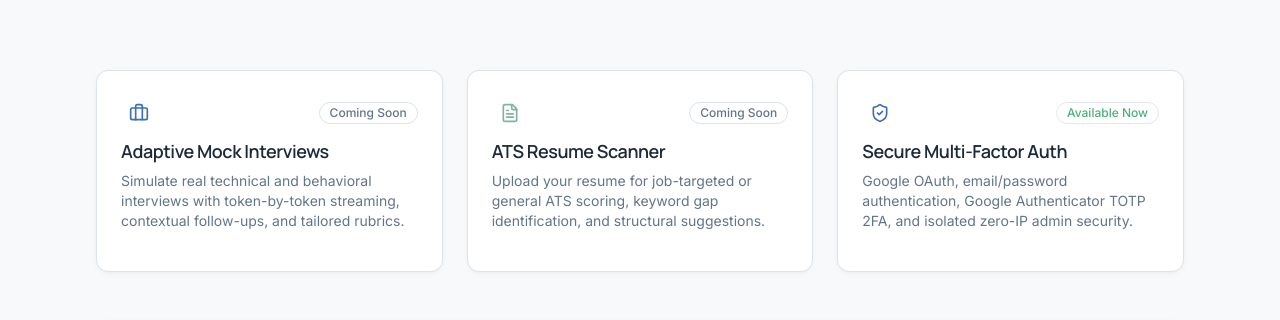
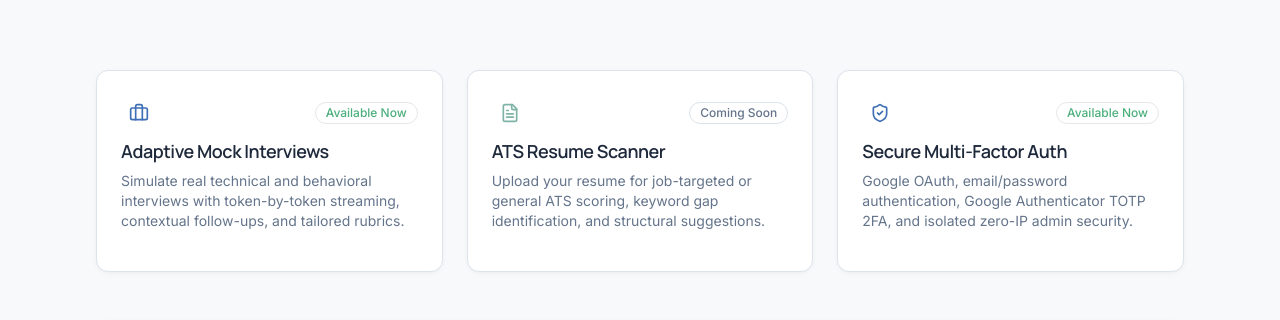
Before and after one commit to Hassanabbas006/ai-intweview-preparation-assistant, a Next.js app: page / in a window 1280 px wide. Shown: the part 453-773 px from the top of the page. Built offline with nearby package versions, Linux system fonts and the light colour scheme.

Commit message:
feat: update mock interview cards to Available Now across homepage and dashboard

```diff
--- a/app/dashboard/page.tsx
+++ b/app/dashboard/page.tsx
@@ -126,7 +126,7 @@ export default function UserDashboardPage() {
                   <CardTitle className="text-base flex items-center gap-2">
                     <Briefcase className="w-4 h-4 text-primary" /> Mock Interview Engine
                   </CardTitle>
-                  <Badge variant="neutral">Coming Soon</Badge>
+                  <Badge variant="success">Available Now</Badge>
                 </div>
                 <CardDescription>
                   Interactive AI-led technical & behavioral interviews with real-time feedback.
@@ -134,7 +134,7 @@ export default function UserDashboardPage() {
               </CardHeader>
               <CardFooter className="pt-2">
                 <Link href="/interview" className="w-full">
-                  <Button variant="outline" size="sm" className="w-full text-xs">
+                  <Button variant="primary" size="sm" className="w-full text-xs shadow-soft">
                     Open Interview Hub
                   </Button>
                 </Link>
--- a/app/page.tsx
+++ b/app/page.tsx
@@ -84,20 +84,22 @@ export default function Home() {
 
         {/* Feature Cards */}
         <div className="grid grid-cols-1 md:grid-cols-3 gap-6 pt-4">
-          <Card className="hover:border-primary/40 transition-colors shadow-soft">
+          <Link href="/interview" className="block group">
+            <Card className="h-full hover:border-primary transition-all shadow-soft group-hover:shadow-md">
               <CardHeader>
                 <div className="flex items-center justify-between">
-                <div className="p-2 rounded-input bg-primary/10 text-primary w-fit">
+                  <div className="p-2 rounded-input bg-primary/10 text-primary w-fit group-hover:bg-primary group-hover:text-white transition-colors">
                     <Briefcase className="w-5 h-5" />
                   </div>
-                <Badge variant="neutral">Coming Soon</Badge>
+                  <Badge variant="success">Available Now</Badge>
                 </div>
-              <CardTitle className="text-lg mt-3">Adaptive Mock Interviews</CardTitle>
+                <CardTitle className="text-lg mt-3 group-hover:text-primary transition-colors">Adaptive Mock Interviews</CardTitle>
                 <CardDescription>
                   Simulate real technical and behavioral interviews with token-by-token streaming, contextual follow-ups, and tailored rubrics.
                 </CardDescription>
               </CardHeader>
             </Card>
+          </Link>
 
           <Card className="hover:border-primary/40 transition-colors shadow-soft">
             <CardHeader>
```
Lines whose indentation alone changed are shown as unchanged.
